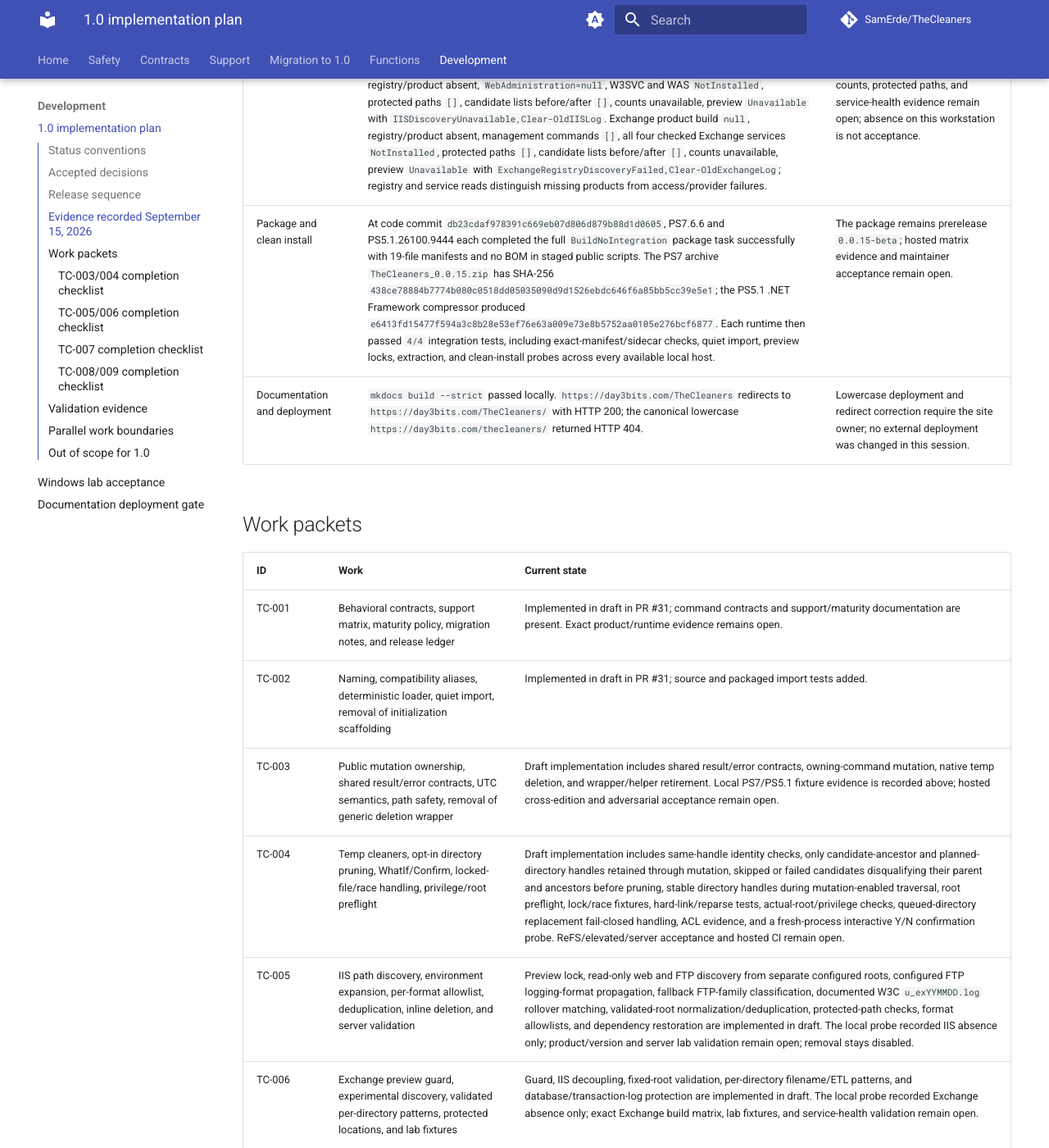
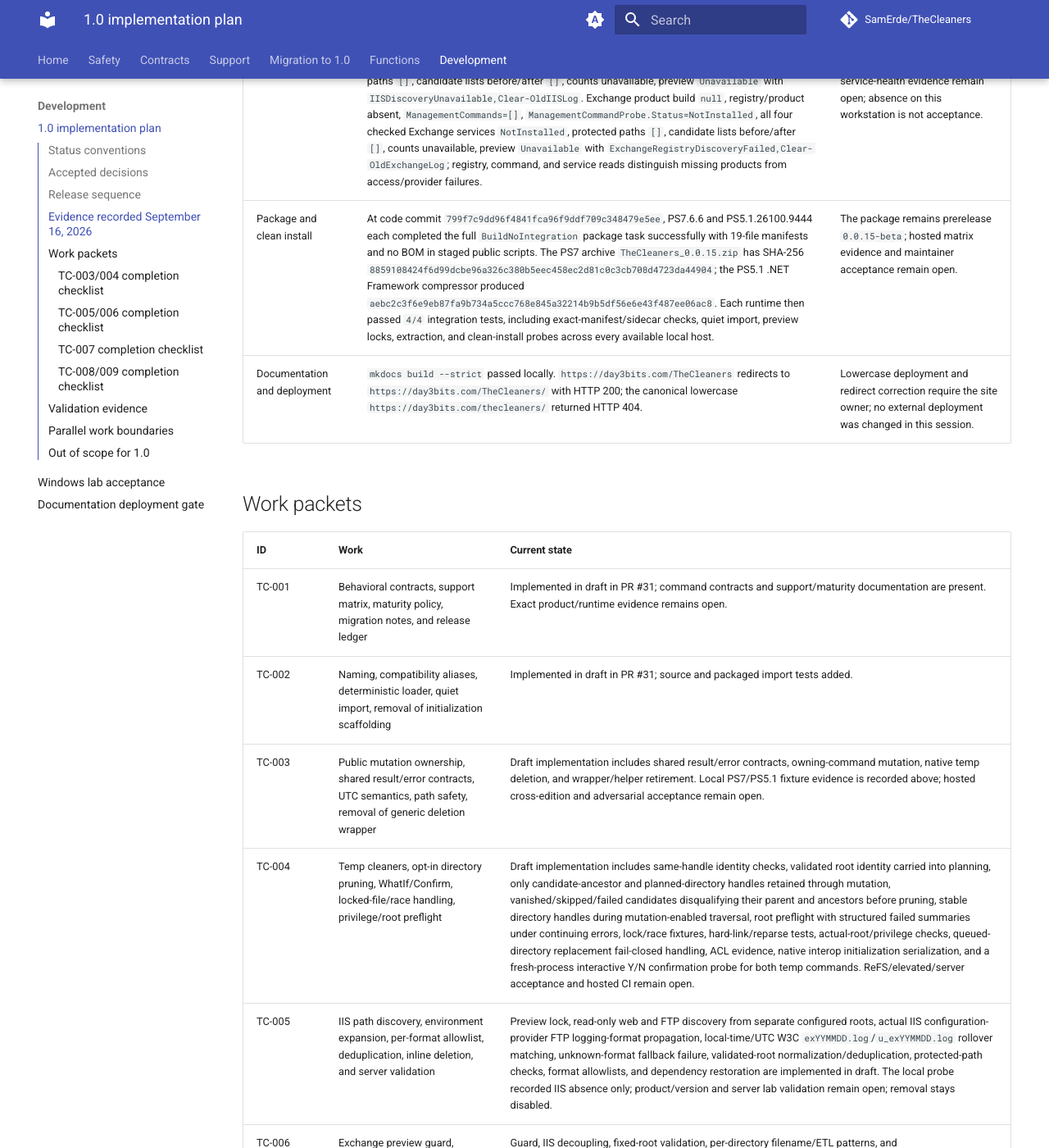
Before and after one commit to SamErde/TheCleaners, an MkDocs documentation site: the page built from docs/release-plan-1.0.md, in a window 1280 px wide and 1400 px high, scrolled down 2363 px. Shown: the whole window at 82% size. Built offline with MkDocs 1.6.1 and Material for MkDocs 9.7.7, drawn with Linux system fonts in a browser that asks for light colours; comment, search, counter and statistics services are not loaded; some of the changed text lies outside the part shown.

Commit message:
docs(release): record review-fix evidence

```diff
--- a/docs/release-plan-1.0.md
+++ b/docs/release-plan-1.0.md
@@ -1,6 +1,6 @@
 # TheCleaners 1.0 implementation plan
 
-Updated September 15, 2026. Approved direction from the maintainer; implementation is underway in [PR #31](https://github.com/SamErde/TheCleaners/pull/31).
+Updated September 16, 2026. Approved direction from the maintainer; implementation is underway in [PR #31](https://github.com/SamErde/TheCleaners/pull/31).
 
 ## Status conventions
 
@@ -29,18 +29,18 @@
 | 1.0 stable | Publish the tested artifact with aligned version/tag/metadata and a successful clean-install check. No feature can become destructive merely by changing a maturity label. |
 | Later Exchange minor | First release an Exchange-enabled prerelease; validate paths, file patterns, custom drives, locks, access failures, protected database/transaction-log locations, and post-cleanup service health. Reconfirm the provisional per-invocation opt-in before activation. |
 
-## Evidence recorded September 15, 2026
+## Evidence recorded September 16, 2026
 
-Source and package evidence was collected at commit `85aed5b21d656a7de76bf40fd1e192dd98b0b471`; the latest review-fix code, test, and package evidence was collected at commit `db23cdaf978391c669eb07d806d879b88d1d0605`. The ledger update itself is documentation-only and this is not a merged commit or a hosted CI run. No real Windows, IIS, or Exchange cleanup was run, and no release tag or Gallery publication was performed.
+Source and package evidence was collected at commit `799f7c9dd96f4841fca96f9ddf709c348479e5ee`, which contains the review-fix code and tests. The ledger update itself is documentation-only and this is not a merged commit or a hosted CI run. No real Windows, IIS, or Exchange cleanup was run, and no release tag or Gallery publication was performed.
 
 | Gate | Exact evidence | Boundary that remains open |
 | --- | --- | --- |
 | Host and filesystem | Windows 11 Enterprise `10.0.26200` / build `26200`; PS7.6.6 Core; non-elevated; actual user temp `C:\Users\SamErde\AppData\Local\Temp\`; operating-system Windows root `C:\WINDOWS`; `LongPathsEnabled=0`; visible volumes were NTFS (`OS`, `WINRETOOLS`, `DELLSUPPORT`); no ReFS volume was available. | Elevated, ReFS, and supported Windows client/server acceptance still require a suitable disposable lab. |
-| PS7 current suite | Pester `5.9.1`; PS `7.6.6 Core`; `195/195` passed; `0` failed, skipped, or not run; `83.59%` of `1,530` analyzed commands executed; tested code commit `db23cdaf978391c669eb07d806d879b88d1d0605`. Coverage used Pester's profiler mode (`UseBreakpoints=false`), now configured by the build task; the desktop execution host rejects breakpoint mode with `Debugging is not supported on remote sessions`. | Hosted CI still needs the configured supported 7 LTS and current-stable run URLs. |
-| Windows PowerShell compatibility and coverage | Pester `5.9.1`; PS `5.1.26100.9444` Desktop; `195/195` unit tests passed; `0` failed, skipped, or not run; `83.59%` of `1,530` analyzed commands executed; tested code commit `db23cdaf978391c669eb07d806d879b88d1d0605`. The native helper was preloaded before Pester created worker runspaces, and coverage used the same profiler mode configured by the build task. | Hosted PS5.1 acceptance still requires its CI run URL. |
+| PS7 current suite | Pester `5.9.1`; PS `7.6.6 Core`; `200/200` passed; `0` failed, skipped, or not run; `82.04%` of `1,648` analyzed commands executed; tested code commit `799f7c9dd96f4841fca96f9ddf709c348479e5ee`. Coverage used Pester's profiler mode (`UseBreakpoints=false`), configured by the build task; the desktop execution host rejects breakpoint mode with `Debugging is not supported on remote sessions`. | Hosted CI still needs the configured supported 7 LTS and current-stable run URLs. |
+| Windows PowerShell compatibility and coverage | Pester `5.9.1`; PS `5.1.26100.9444` Desktop; `200/200` unit tests passed; `0` failed, skipped, or not run; `82.04%` of `1,648` analyzed commands executed; tested code commit `799f7c9dd96f4841fca96f9ddf709c348479e5ee`. The native helper was preloaded before Pester created worker runspaces, and coverage used the same profiler mode configured by the build task. | Hosted PS5.1 acceptance still requires its CI run URL. |
 | ACL and native deletion fixture | PS7.6.6 fixture `TheCleaners-Acl-4a22016a-43d6-4fa8-8e7e-62f8ec0323b9` and PS5.1.26100.9444 fixture `TheCleaners-Acl-627188be-d9bb-42b6-93cb-6ec5276ee052` both used C: NTFS, non-elevated. Each exact candidate list contained `old-readable.tmp` and `old-delete-without-read.tmp`; expected/after counts were `2 -> 0`; `ReadWasDenied=true`; explicit delete allow mask `65536`; read deny mask `1`; `FilesRemoved=2`; `BytesReclaimed=6`; result status `Completed`; skips/failures/error IDs `0`; outcome reconciliation and acceptance `true`; protected paths `0`. | This does not replace elevated/ReFS/real server lab acceptance. |
-| Product preview probe | Host `BN7FXL4`, PS7.6.6 Core recorded `2026-09-15T17:10:58.9228988Z` and PS5.1.26100.9444 Desktop recorded `2026-09-15T17:11:23.0200083Z`; Windows 11 Enterprise `10.0.26200`, non-elevated, `DeletionEnabled=false` in both runs. IIS product build `null`, registry/product absent, `WebAdministration=null`, W3SVC and WAS `NotInstalled`, protected paths `[]`, candidate lists before/after `[]`, counts unavailable, preview `Unavailable` with `IISDiscoveryUnavailable,Clear-OldIISLog`. Exchange product build `null`, registry/product absent, management commands `[]`, all four checked Exchange services `NotInstalled`, protected paths `[]`, candidate lists before/after `[]`, counts unavailable, preview `Unavailable` with `ExchangeRegistryDiscoveryFailed,Clear-OldExchangeLog`; registry and service reads distinguish missing products from access/provider failures. | Disposable IIS and Exchange product/build labs, exact candidate lists, before/after counts, protected paths, and service-health evidence remain open; absence on this workstation is not acceptance. |
-| Package and clean install | At code commit `db23cdaf978391c669eb07d806d879b88d1d0605`, PS7.6.6 and PS5.1.26100.9444 each completed the full `BuildNoIntegration` package task successfully with 19-file manifests and no BOM in staged public scripts. The PS7 archive `TheCleaners_0.0.15.zip` has SHA-256 `438ce78884b7774b080c0518dd05035090d9d1526ebdc646f6a85bb5cc39e5e1`; the PS5.1 .NET Framework compressor produced `e6413fd15477f594a3c8b28e53ef76e63a009e73e8b5752aa0105e276bcf6877`. Each runtime then passed `4/4` integration tests, including exact-manifest/sidecar checks, quiet import, preview locks, extraction, and clean-install probes across every available local host. | The package remains prerelease `0.0.15-beta`; hosted matrix evidence and maintainer acceptance remain open. |
+| Product preview probe | Host `BN7FXL4`, PS7.6.6 Core recorded `2026-09-16T04:56:17.0066065Z` and PS5.1.26100.9444 Desktop recorded `2026-09-16T04:56:18.7098968Z`; Windows 11 Enterprise `10.0.26200`, build `26200`, non-elevated, `DeletionEnabled=false` in both runs. IIS product build `null`, registry/product absent, `WebAdministration=null`, W3SVC and WAS `NotInstalled`, protected paths `[]`, candidate lists before/after `[]`, counts unavailable, preview `Unavailable` with `IISDiscoveryUnavailable,Clear-OldIISLog`. Exchange product build `null`, registry/product absent, `ManagementCommands=[]`, `ManagementCommandProbe.Status=NotInstalled`, all four checked Exchange services `NotInstalled`, protected paths `[]`, candidate lists before/after `[]`, counts unavailable, preview `Unavailable` with `ExchangeRegistryDiscoveryFailed,Clear-OldExchangeLog`; registry, command, and service reads distinguish missing products from access/provider failures. | Disposable IIS and Exchange product/build labs, exact candidate lists, before/after counts, protected paths, and service-health evidence remain open; absence on this workstation is not acceptance. |
+| Package and clean install | At code commit `799f7c9dd96f4841fca96f9ddf709c348479e5ee`, PS7.6.6 and PS5.1.26100.9444 each completed the full `BuildNoIntegration` package task successfully with 19-file manifests and no BOM in staged public scripts. The PS7 archive `TheCleaners_0.0.15.zip` has SHA-256 `8859108424f6d99dcbe96a326c380b5eec458ec2d81c0c3cb708d4723da44904`; the PS5.1 .NET Framework compressor produced `aebc2c3f6e9eb87fa9b734a5ccc768e845a32214b9b5df56e6e43f487ee06ac8`. Each runtime then passed `4/4` integration tests, including exact-manifest/sidecar checks, quiet import, preview locks, extraction, and clean-install probes across every available local host. | The package remains prerelease `0.0.15-beta`; hosted matrix evidence and maintainer acceptance remain open. |
 | Documentation and deployment | `mkdocs build --strict` passed locally. `https://day3bits.com/TheCleaners` redirects to `https://day3bits.com/TheCleaners/` with HTTP 200; the canonical lowercase `https://day3bits.com/thecleaners/` returned HTTP 404. | Lowercase deployment and redirect correction require the site owner; no external deployment was changed in this session. |
 
 ## Work packets
@@ -50,8 +50,8 @@
 | TC-001 | Behavioral contracts, support matrix, maturity policy, migration notes, and release ledger | Implemented in draft in PR #31; command contracts and support/maturity documentation are present. Exact product/runtime evidence remains open. |
 | TC-002 | Naming, compatibility aliases, deterministic loader, quiet import, removal of initialization scaffolding | Implemented in draft in PR #31; source and packaged import tests added. |
 | TC-003 | Public mutation ownership, shared result/error contracts, UTC semantics, path safety, removal of generic deletion wrapper | Draft implementation includes shared result/error contracts, owning-command mutation, native temp deletion, and wrapper/helper retirement. Local PS7/PS5.1 fixture evidence is recorded above; hosted cross-edition and adversarial acceptance remain open. |
-| TC-004 | Temp cleaners, opt-in directory pruning, WhatIf/Confirm, locked-file/race handling, privilege/root preflight | Draft implementation includes same-handle identity checks, only candidate-ancestor and planned-directory handles retained through mutation, skipped or failed candidates disqualifying their parent and ancestors before pruning, stable directory handles during mutation-enabled traversal, root preflight, lock/race fixtures, hard-link/reparse tests, actual-root/privilege checks, queued-directory replacement fail-closed handling, ACL evidence, and a fresh-process interactive Y/N confirmation probe. ReFS/elevated/server acceptance and hosted CI remain open. |
-| TC-005 | IIS path discovery, environment expansion, per-format allowlist, deduplication, inline deletion, and server validation | Preview lock, read-only web and FTP discovery from separate configured roots, configured FTP logging-format propagation, fallback FTP-family classification, documented W3C `u_exYYMMDD.log` rollover matching, validated-root normalization/deduplication, protected-path checks, format allowlists, and dependency restoration are implemented in draft. The local probe recorded IIS absence only; product/version and server lab validation remain open; removal stays disabled. |
+| TC-004 | Temp cleaners, opt-in directory pruning, WhatIf/Confirm, locked-file/race handling, privilege/root preflight | Draft implementation includes same-handle identity checks, validated root identity carried into planning, only candidate-ancestor and planned-directory handles retained through mutation, vanished/skipped/failed candidates disqualifying their parent and ancestors before pruning, stable directory handles during mutation-enabled traversal, root preflight with structured failed summaries under continuing errors, lock/race fixtures, hard-link/reparse tests, actual-root/privilege checks, queued-directory replacement fail-closed handling, ACL evidence, native interop initialization serialization, and a fresh-process interactive Y/N confirmation probe for both temp commands. ReFS/elevated/server acceptance and hosted CI remain open. |
+| TC-005 | IIS path discovery, environment expansion, per-format allowlist, deduplication, inline deletion, and server validation | Preview lock, read-only web and FTP discovery from separate configured roots, actual IIS configuration-provider FTP logging-format propagation, local-time/UTC W3C `exYYMMDD.log`/`u_exYYMMDD.log` rollover matching, unknown-format fallback failure, validated-root normalization/deduplication, protected-path checks, format allowlists, and dependency restoration are implemented in draft. The local probe recorded IIS absence only; product/version and server lab validation remain open; removal stays disabled. |
 | TC-006 | Exchange preview guard, experimental discovery, validated per-directory patterns, protected locations, and lab fixtures | Guard, IIS decoupling, fixed-root validation, per-directory filename/ETL patterns, and database/transaction-log protection are implemented in draft. The local probe recorded Exchange absence only; exact Exchange build matrix, lab fixtures, and service-health validation remain open. |
 | TC-007 | Typed stale-profile output, unknown LastUseTime, optional size, SID resolution, and command inventory | Typed read-only output, unknown-date handling, optional reparse-safe size with identity-checked profile ancestors and transient queued-directory handles/revalidation, best-effort SID resolution, and orphan-helper retirement are implemented in draft; Windows acceptance remains open. |
 | TC-008 | One source-layout package, exact-artifact tests/publication, reproducible build, complete runtime matrix, and CI gates | Source-layout artifact, strict test/integration reports, fixed-encoding deterministic staging, content manifest/hash, protected publisher, clean-install probe, full supported Build Module matrix gate, exact tested-artifact download, and ShouldProcess analyzer gate are implemented in draft. Local final-commit PS5.1/PS7 and exact per-file artifact evidence is recorded above; hosted runtime/CI evidence and maintainer acceptance remain open. |
@@ -94,7 +94,7 @@
 - [x] Add a protected publishing environment and version/tag/prerelease checks; refuse duplicate Gallery versions in the publisher script.
 - [x] Add complete 5.1 plus supported 7 LTS/current package/install tests, not just source unit tests; local PS5.1/PS7.6.6 build, package, and install evidence is recorded above, while hosted 7 LTS/current and CI evidence remain open.
 - [x] Re-enable the ShouldProcess analyzer rule; no broad suppression is used in the draft source.
-- [x] Meet at least 80% overall coverage and explicitly test every safety-critical branch; local PS7.6.6 and PS5.1 each measured `83.59%` of `1,530` analyzed commands with no failed, skipped, or not-run tests at `db23cdaf978391c669eb07d806d879b88d1d0605`, while hosted CI and remaining unexecuted failure branches still require evidence.
+- [x] Meet at least 80% overall coverage and explicitly test every safety-critical branch; local PS7.6.6 and PS5.1 each measured `82.04%` of `1,648` analyzed commands with no failed, skipped, or not-run tests at `799f7c9dd96f4841fca96f9ddf709c348479e5ee`, while hosted CI and remaining unexecuted failure branches still require evidence.
 - [x] Retain machine-readable unit and integration reports, with failed/skipped counts and exact runtime versions in the draft build.
 - [x] Generate command references and external help from the source of truth; add drift checks and validate the documentation build strictly in CI.
 - [x] Update README, migration guide, changelog, support/security policy, contributing instructions, PR template, and agent instructions.
@@ -129,13 +129,13 @@
 | Exchange protection metadata completeness | `src/Tests/Unit/PreviewAllowlist.Tests.ps1`: complete database metadata remains `Validated`, while missing management metadata or a blank database/log path returns `Unknown`; malformed path objects still fail closed. |
 | Typed stale-profile output | `src/Tests/Unit/ProfileOutput.Tests.ps1`: typed fields, unknown dates, optional size, exclusions, queued-directory reparse replacement fail-closed behavior, native directory identity lock during enumeration, ancestor-handle/revalidation behavior through queued traversal, no host output, and orphan-helper retirement. |
 | Fail-closed and runtime edge branches | `src/Tests/Unit/CoverageEdges.Tests.ps1`, `src/Tests/Unit/IISDiscoverySafety.Tests.ps1`, `src/Tests/Unit/PreviewCommandSafety.Tests.ps1`, `src/Tests/Unit/ProfileOutput.Tests.ps1`, and `src/Tests/Unit/RuntimeSafety.Tests.ps1`: malformed and partial discovery with unknown totals, source-specific IIS errors, isolated WebAdministration dependency/preference state, stable temp directory handles during enumeration, queued-directory replacement, reparse roots/descendants, extended UNC normalization, canonical current-user temp containment, actual Windows-root resolution, actual token privilege, long-path policy, WhatIf state, explicit Confirm-false state, and fresh-process interactive Confirm approval/decline. |
-| Review regressions closed in the final patch | `src/Tests/Unit/ExchangePreviewEdgeCases.Tests.ps1` and `src/Tests/Unit/IISDiscoverySafety.Tests.ps1`: extended-length namespaces remain on provider traversal paths while comparison/result paths are normalized, IIS FTP discovery failures stay independent from valid web-root candidates and return per-FTP structured failures, and the MkDocs deployment rebuild uses strict validation. `src/Tests/Unit/CoverageEdges.Tests.ps1` verifies stable handles are released for branches without mutation candidates; `src/Tests/Unit/RuntimeSafety.Tests.ps1` covers one explicit `Y` and one explicit `N` without nested prompts; profile sizing retains only stable profile ancestors while queued child handles are transient and revalidated. |
+| Review regressions closed in the final patch | `src/Tests/Unit/ExchangePreviewEdgeCases.Tests.ps1` and `src/Tests/Unit/IISDiscoverySafety.Tests.ps1`: extended-length namespaces remain on provider traversal paths while comparison/result paths are normalized, IIS FTP discovery uses the configuration provider, discovery failures stay independent from valid web-root candidates and return per-FTP structured failures, and the MkDocs deployment has a strict build before `gh-deploy`. `src/Tests/Unit/CoverageEdges.Tests.ps1` verifies root identity stability, vanished-candidate pruning blockers, and local-time W3C names; `src/Tests/Unit/RuntimeSafety.Tests.ps1` covers root-failure summaries, serialized native initialization, and one explicit `Y` plus one explicit `N` without nested prompts; profile sizing retains only stable profile ancestors while queued child handles are transient and revalidated. |
 | Concurrent writer, profile identity, and unavailable-product safety | `src/Tests/Unit/CleanupBehavior.Tests.ps1`: deletion without write sharing, candidate file and planned-directory verbose paths; `src/Tests/Unit/TempCandidateSafety.Tests.ps1`: opened-handle last-write metadata and file/directory replacement locks; `src/Tests/Unit/ProfileOutput.Tests.ps1`: complete service/application-pool SID exclusions, reparse-point ancestor rejection, queued-directory replacement fail-closed sizing, and native directory identity locking during enumeration; `src/Tests/Unit/PreviewCommandSafety.Tests.ps1` and `src/Tests/Unit/ExchangePreviewEdgeCases.Tests.ps1`: unavailable IIS/Exchange products and roots report structured failed results. |
 | Exact artifact and clean install | `src/Tests/Integration/PackageImport.Tests.ps1`: archive sidecar/hash, manifest file records including hidden files, extracted source-layout import, external help, aliases, and preview locks in each available host. The PS5.1 and PS7.6.6 builds use explicit fixed text encodings; their 19-file manifest records match byte-for-byte, and the tested PS7 archive is then checked without rebuilding. Archive and publisher checks use the same hidden-file-inclusive artifact set. |
 | Full publication gate and module staging | `.github/workflows/Build Module.yml` is callable by `.github/workflows/Publish.yml`; the publish job waits for the full matrix and downloads the tested PS7.6.6 artifact/archive. `.github/workflows/publish.ps1` verifies the exact artifact, stages it beneath a temporary `TheCleaners` module directory, rechecks the staged manifest/file set and every staged-file SHA-256 against the archive manifest, and passes only that path to `Publish-Module`; no publication was performed. |
 | Host and ACL evidence | `lab/Invoke-TheCleanersAclFixture.ps1`: isolated read-denied/delete-allowed ACL, exact rule masks, candidate before/after lists, result counts, bytes, errors, and acceptance. `lab/Invoke-TheCleanersProductPreviewLab.ps1`: read-only product, build, service, protected-path, candidate, and preview evidence with deletion disabled. |
 
-Adding tests is not evidence that they passed. The September 15 local evidence is recorded above with exact runtimes, counts, failures/skips, coverage, hashes, and host limitations. Record hosted CI run URLs and the exact tested commit in the PR before changing a packet to validated. Windows/IIS/Exchange lab acceptance is not replaced by CI with mocked fixtures, and the unavailable IIS/Exchange/ReFS/elevated environments remain explicit open gates.
+Adding tests is not evidence that they passed. The September 16 local evidence is recorded above with exact runtimes, counts, failures/skips, coverage, hashes, and host limitations. Record hosted CI run URLs and the exact tested commit in the PR before changing a packet to validated. Windows/IIS/Exchange lab acceptance is not replaced by CI with mocked fixtures, and the unavailable IIS/Exchange/ReFS/elevated environments remain explicit open gates.
 
 ## Parallel work boundaries
 
```
